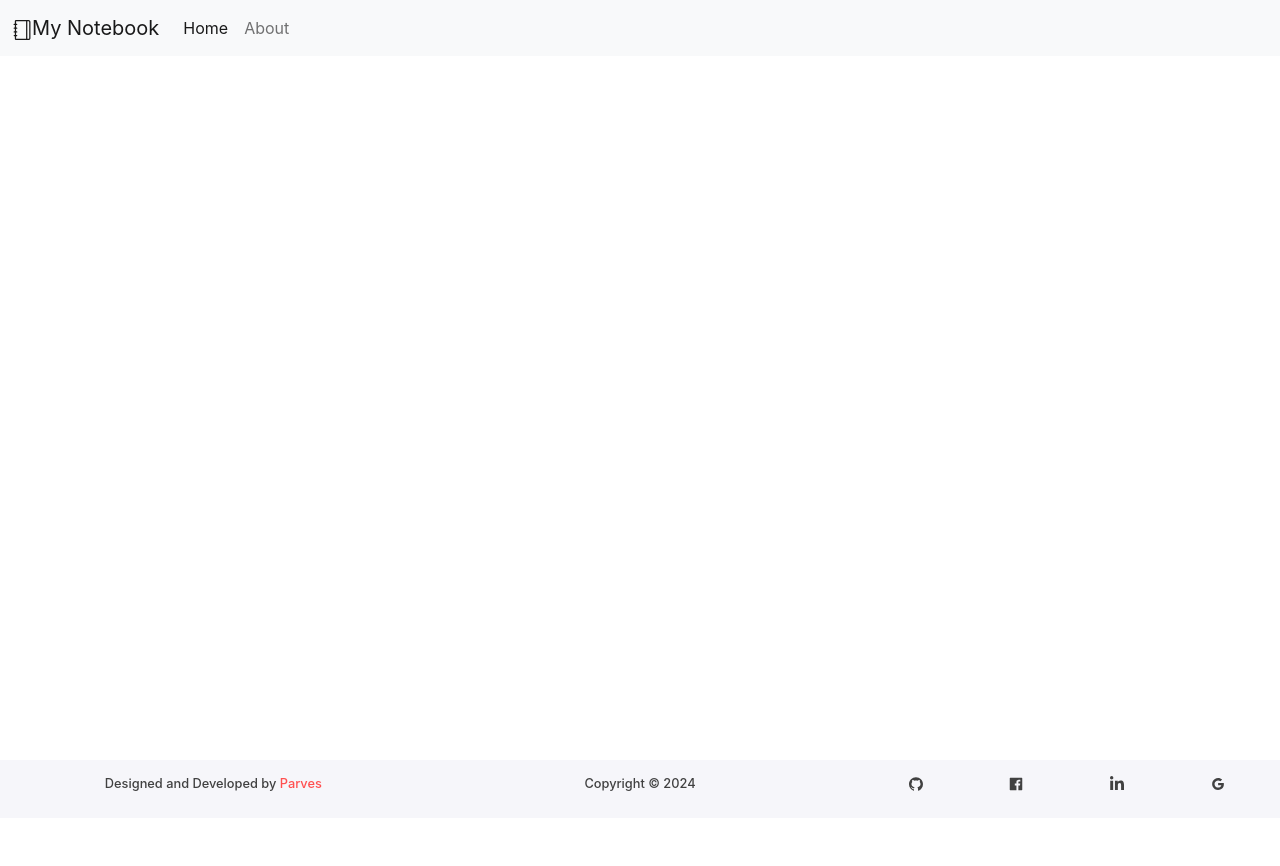
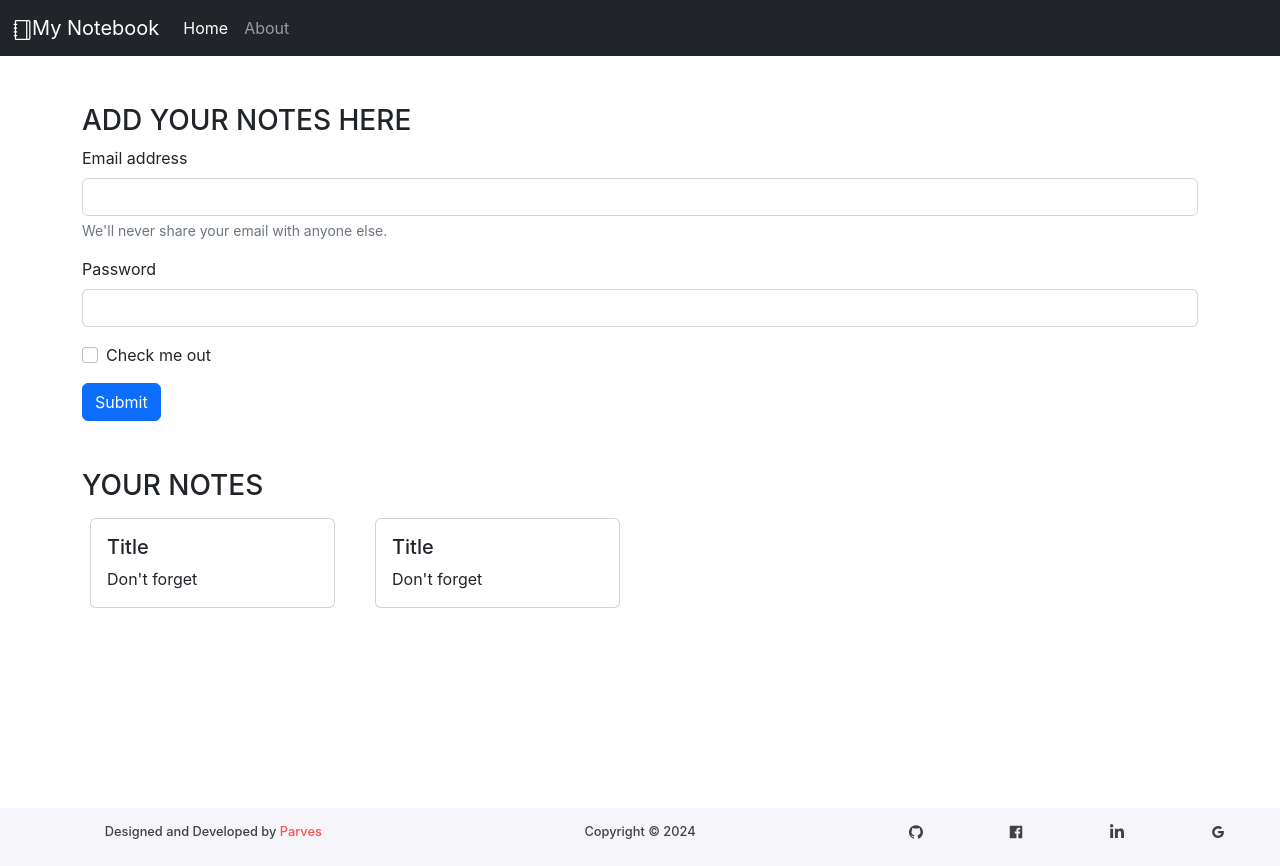
Before and after one commit to MDPerrfan/Notebook-Frontend, a React (Create React App) app: page / in a window 1280 px wide. Before the commit the page ends 818 px from the top, so only its background shows below. Built offline with nearby package versions, Linux system fonts and the light colour scheme.

Commit message:
Added notes and noteItem

```diff
--- a/src/App.css
+++ b/src/App.css
@@ -13,7 +13,7 @@
     padding-bottom: 8px !important;
 }
 
-.container {
+.container-main {
     min-height: 88vh;
 }
 
--- a/src/App.js
+++ b/src/App.js
@@ -16,7 +16,7 @@
     <NoteState>
       <Router>
         <Navbar />
-        <div className="container">
+        <div className="container-main">
         <Routes>
           <Route path="/about" element={<About />} />
           <Route path="/" element={<Home />} />
--- a/src/components/Home.js
+++ b/src/components/Home.js
@@ -1,9 +1,29 @@
-import React from 'react'
+import React from 'react';
+import Notes from './Notes';
+export default function Home() {
 
-export default function Home() {
   return (
     <div>
-
+      <div className="container my-5">
+        <h3>ADD YOUR NOTES HERE</h3>
+        <form>
+          <div className="mb-3">
+            <label htmlFor="exampleInputEmail1" className="form-label">Email address</label>
+            <input type="email" className="form-control" id="exampleInputEmail1" aria-describedby="emailHelp" />
+            <div id="emailHelp" className="form-text">We'll never share your email with anyone else.</div>
+          </div>
+          <div className="mb-3">
+            <label htmlFor="exampleInputPassword1" className="form-label">Password</label>
+            <input type="password" className="form-control" id="exampleInputPassword1" />
+          </div>
+          <div className="mb-3 form-check">
+            <input type="checkbox" className="form-check-input" id="exampleCheck1" />
+            <label className="form-check-label" htmlFor="exampleCheck1">Check me out</label>
+          </div>
+          <button type="submit" className="btn btn-primary">Submit</button>
+        </form>
+      </div>
+      <Notes/>
     </div>
-  )
+  );
 }
--- a/src/components/Navbar.js
+++ b/src/components/Navbar.js
@@ -8,7 +8,7 @@
     },[location])
     return (
         <>
-            <nav className="navbar navbar-expand-lg bg-light">
+            <nav className="navbar navbar-expand-lg navbar-dark bg-dark">
                 <div className="container-fluid">
                     <Link class="navbar-brand" to="/">
                        {/*  <img src="" alt="" width="30" height="24" class="d-inline-block align-text-top" /> */}<SlNotebook />
--- /dev/null
+++ b/src/components/NoteItem.js
@@ -0,0 +1,15 @@
+import React from 'react'
+
+export default function NoteItem(props) {
+    const { note } = props;
+    return (
+        <div className="col-md-3">
+            <div className="card m-2">
+                <div className="card-body ">
+                    <h5 className="card-title">{note.title}</h5>
+                    <p className="card-text">{note.description}</p>
+                </div>
+            </div>
+        </div>
+    )
+}
--- /dev/null
+++ b/src/components/Notes.js
@@ -0,0 +1,17 @@
+import React, { useContext } from 'react'
+import noteContext from '../context/notes/noteContext';
+import NoteItem from './NoteItem';
+export default function Notes() {
+    const context = useContext(noteContext);
+    const { notes } = context;
+    return (
+        <div className='container'>
+            <div className="row">
+            <h3>YOUR NOTES</h3>
+                    {notes.map((note) => (
+                            <NoteItem note={note} />
+                    ))}
+            </div>
+        </div>
+    )
+}
--- a/src/context/notes/NoteState.js
+++ b/src/context/notes/NoteState.js
@@ -1,12 +1,30 @@
 import React from "react";
 import NoteContext from "./noteContext";
-
+import { useState } from "react";
 const NoteState = (props) => {
-    const state={
-
-    }
+    const notesInitial=[
+        {
+          "_id": "66517c83dfb150390d944dca",
+          "user": "664df001b8a597592013f6a3",
+          "title": "Title",
+          "description": "Don't forget",
+          "tag": "something",
+          "date": "2024-05-25T05:52:03.808Z",
+          "__v": 0
+        },
+        {
+            "_id": "66517c83dfb150390d944dc6",
+            "user": "664df001b8a597592013f6a3",
+            "title": "Title",
+            "description": "Don't forget",
+            "tag": "something",
+            "date": "2024-05-25T05:52:03.808Z",
+            "__v": 0
+          }
+      ]
+      const [notes,setNotes]=useState(notesInitial)
     return (
-        <NoteContext.Provider value={state}>
+        <NoteContext.Provider value={{notes,setNotes}}>
             {props.children}
         </NoteContext.Provider>
     )
```
